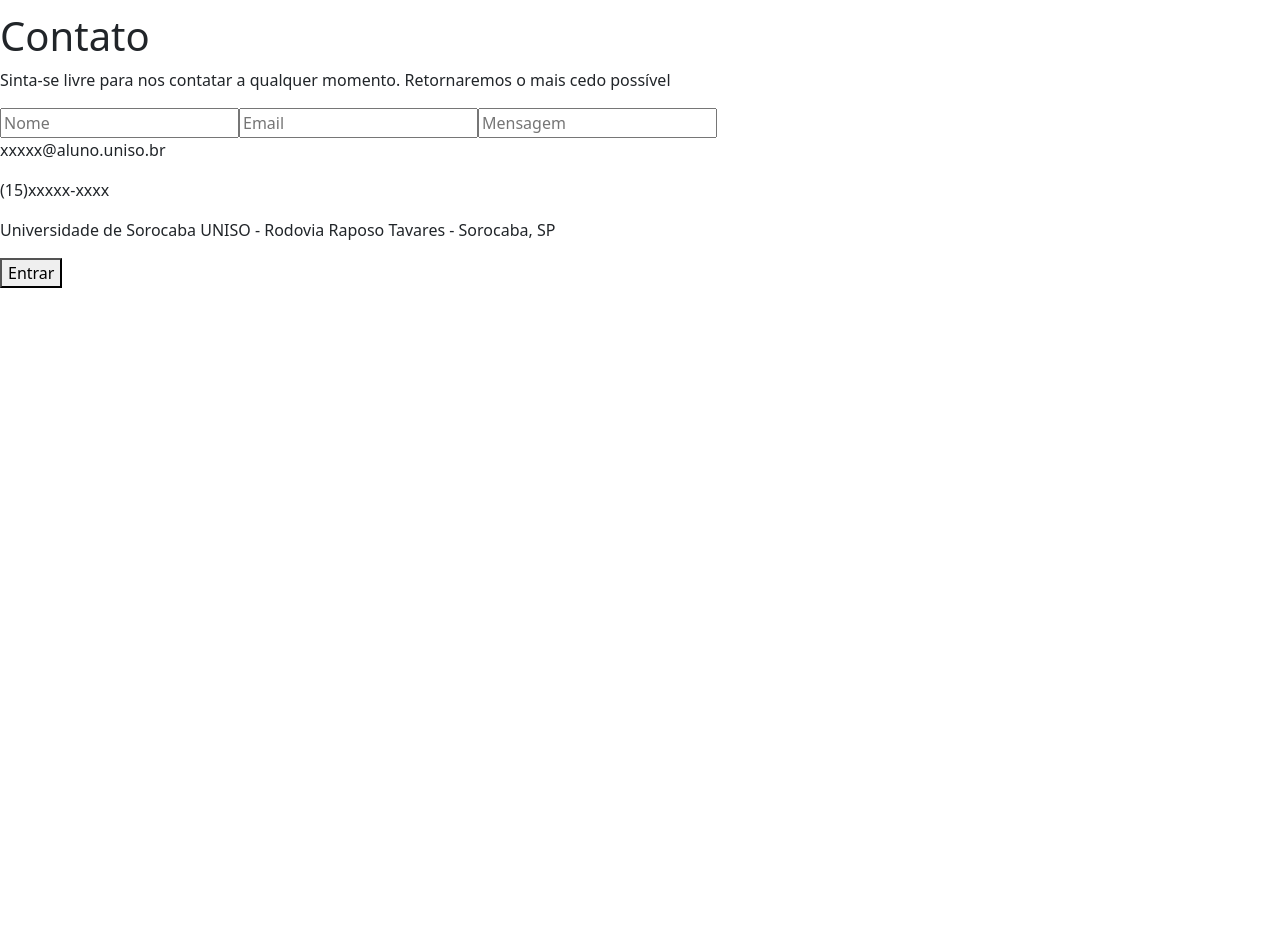
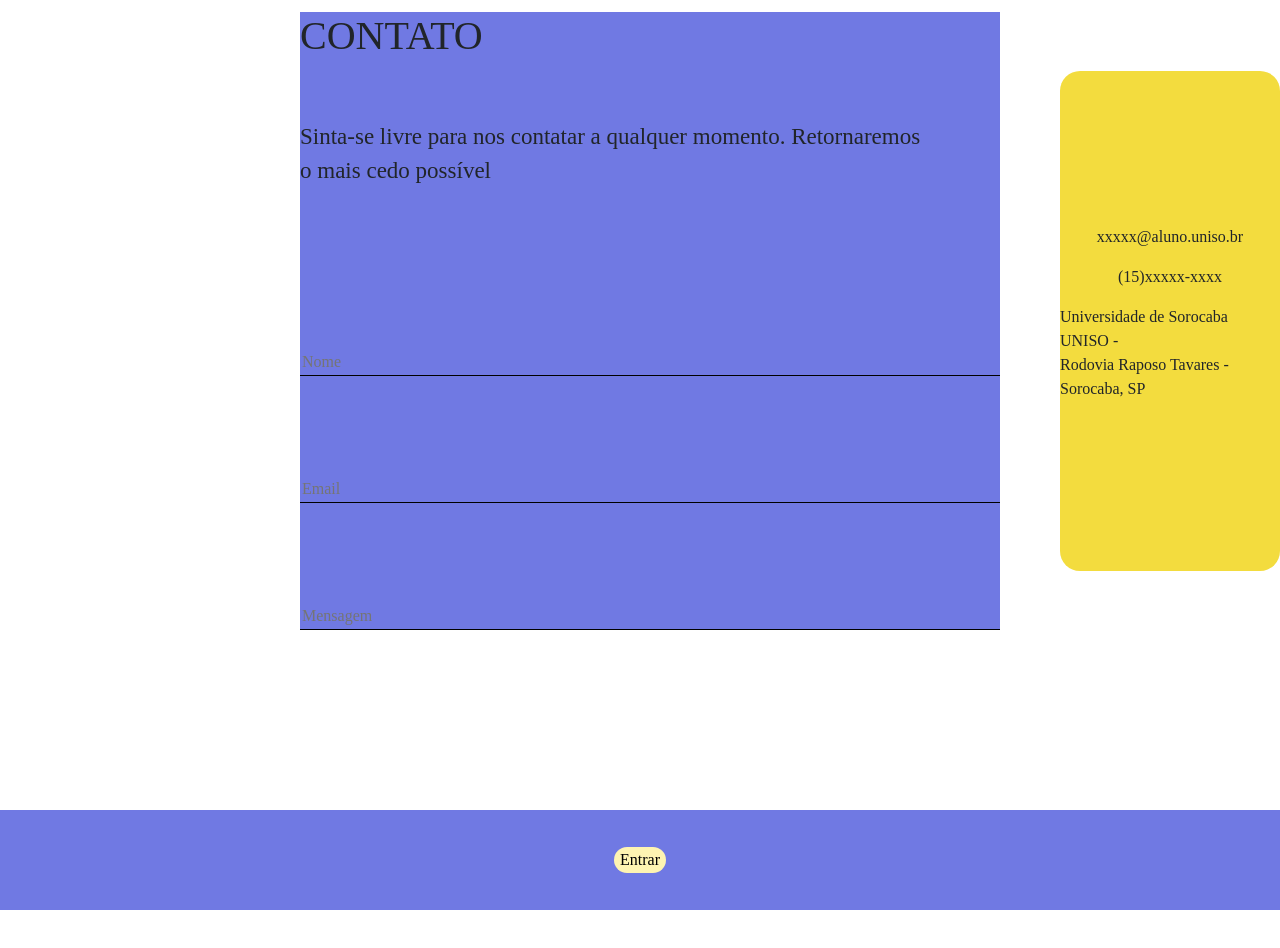
Before and after one commit to rafakid01/PROJETO_INTEGRADOR, an Angular app in the folder projeto-angular/: page / in a window 1280 px wide. Shown: the part 1960-2908 px from the top of the page. Before the commit the page ends 2772 px from the top, so only its background shows below. Built offline with nearby package versions, Linux system fonts and the light colour scheme.

Commit message:
quase tudo pronto 1

```diff
--- a/projeto-angular/src/app/components/contact/contact.component.css
+++ b/projeto-angular/src/app/components/contact/contact.component.css
@@ -1,3 +1,70 @@
-main{
-    min-height: 100vh;
+*{
+    font-family: "nunito";
 }
+
+.tudo1{
+    display: flex;
+    flex-direction: column;
+}
+
+.tudo{
+    align-items: center;
+    display: flex;
+    margin-left: 300px;
+    margin-bottom: 180px;
+}
+
+.container_geral1{
+    width: 700px;
+    background-color: #7079E3;
+}
+
+.container_geral1 p{
+    margin-top: 60px;
+    font-size: 23px;
+}
+
+.barra_de_input{
+    margin-top: 60px;
+    display: flex;
+    flex-direction: column;
+    width: 700px;
+}
+
+.barra_de_input input{
+    width: 700px;
+    margin-top: 100px;
+    border: none;
+    border-bottom: 1px solid #000;
+    background-color: unset;
+    outline: none;
+    font-size: 1em;
+    color: #000;
+}
+
+.container_informacoes{
+    margin-left: 60px;
+    background-color: #F3DC3E;
+    height: 500px;
+    width: 600px;
+    border-radius: 20px;
+    display: flex;
+    align-items: center;
+    flex-direction: column;
+    justify-content: center;
+}
+
+.container_button{
+    background-color: #7079E3;
+    height: 100px;
+    display: flex;
+    align-items: center;
+    justify-content: center;
+    margin-bottom:100px ;
+}
+
+.button_entrar{
+    background-color: #FEF4B2;
+    border-radius: 20px;
+    border: none;
+}
--- a/projeto-angular/src/app/components/contact/contact.component.html
+++ b/projeto-angular/src/app/components/contact/contact.component.html
@@ -1,17 +1,26 @@
 
 <main>
-    <h1 class="contact">Contato</h1>
-    <p class="Descrição">Sinta-se livre para nos contatar a qualquer momento. Retornaremos o mais cedo possível</p>
+    <div class="tudo1">
+        <div class="tudo">
+            <div class="container_geral1">
+                <h1 class="contact">CONTATO</h1>
+                <p class="descricao">Sinta-se livre para nos contatar a qualquer momento. Retornaremos <br> o mais cedo possível</p>
                 <div class="barra_de_input">
                     <input placeholder="Nome" type="text">
                     <input placeholder="Email" type="email">
                     <input placeholder="Mensagem" type="text">
                 </div>
+            </div>
 
-    <div class="container_informações">
+            <div class="container_informacoes">
                 <p class="email_info">xxxxx@aluno.uniso.br</p>
                 <p class="numero_info">(15)xxxxx-xxxx</p>
-        <p class="uniso_info">Universidade de Sorocaba UNISO - Rodovia Raposo Tavares - Sorocaba, SP</p>
+                <p class="uniso_info">Universidade de Sorocaba UNISO - <br> Rodovia Raposo Tavares - Sorocaba, SP</p>
             </div>
-        <button>Entrar</button>
+        </div>
+
+        <div class="container_button">
+                <button class="button_entrar">Entrar</button>
+        </div>
+    </div>
 </main>
```
Lines whose indentation alone changed are shown as unchanged.
